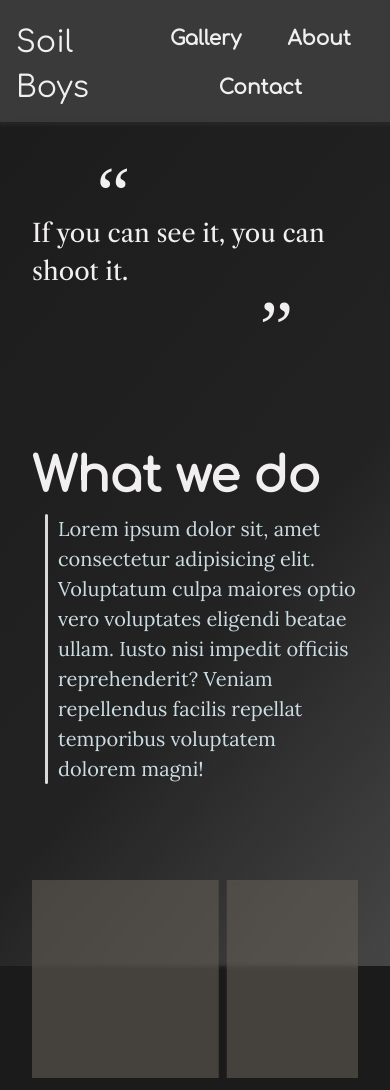
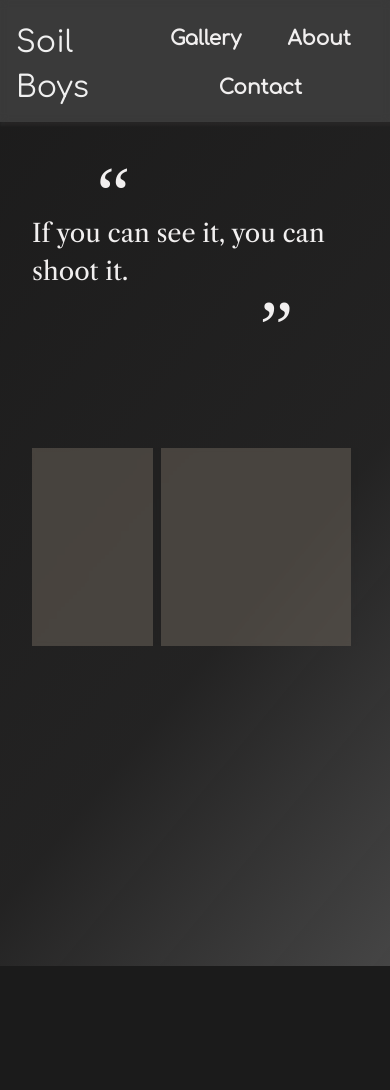
Before and after one commit to soil-boys/soil-boys-website, a React (Create React App) app in the folder soil-boys/: page / in a window 390 px wide. After the commit the page ends 844 px from the top, so only its background shows below. Built offline with nearby package versions, Linux system fonts and the light colour scheme; a web font is replaced by a local one.

Commit message:
carousel animation on mobile

```diff
--- a/soil-boys/src/App.css
+++ b/soil-boys/src/App.css
@@ -23,6 +23,7 @@
     --body-txt: Lora;
     --heading-txt: "Libre Caslon Text";
     --carousel-padding: 4rem;
+    --carousel-const: -50%;
 }
 body {
     background: var(--bg-clr-1);
@@ -58,6 +59,7 @@ button {
 }
 [select="false"], [select="false"] * {
     user-select: none !important;
+    -webkit-user-drag: none !important;
     -webkit-user-drag: none !important;
 }
 
@@ -210,7 +212,7 @@ section .content {
 }
 
 /* carousel */
-carousel {
+.carousel {
     width: 100%;
     max-height: 500px;
     display: flex;
@@ -337,13 +339,19 @@ carousel:hover .carousel-wrapper {
     0% {
         transform: translateX(0);
     }
+    50% {
+        transform: translateX(calc(var(--carousel-const) / 2));
+    }
     100% {
-        transform: translateX(calc(50%));
+        transform: translateX(calc(var(--carousel-const)));
     }
 }
 
 /* media queries */
 @media (max-width: 700px) {
+    :root {
+        --carousel-const: -200% !important;
+    }
     #main {
         padding: 0 2rem;
     }
@@ -353,10 +361,6 @@ carousel:hover .carousel-wrapper {
     .nav-link:not(.title) {
         padding-left: .6rem;
         padding-right: .6rem;
-    }
-    .carousel-box {
-        width: 100%;
-        max-width: 100%;
     }
     #quote {
         flex-direction: column;
@@ -380,6 +384,13 @@ carousel:hover .carousel-wrapper {
         margin-right: -50%;
         margin-top: -1.2rem;
     }
+    .carousel-wrapper {
+        animation-duration: 5s;
+    }
+    .carousel-box {
+        width: 100%;
+        max-width: 100%;
+    }
     section .content-wrapper {
         margin-left: 2%;
     }
--- a/soil-boys/src/App.js
+++ b/soil-boys/src/App.js
@@ -13,12 +13,14 @@ function App() {
     <>
       <Nav />
       <div id='parallax'></div>
+      <div id="main">
+        <Routes>
+          <Route path="/" exact element={<Home />} />
+          <Route path="/gallery" exact element={<Gallery />} />
+          <Route path="/about" element={<About />} />
+        </Routes>
+      </div>
       {/* <Breadcrumbs /> */}
-      <Routes>
-        <Route path="/" exact element={<Home />} />
-        <Route path="/gallery" exact element={<Gallery />} />
-				<Route path="/about" element={<About />} />
-      </Routes>
     </>
   )
 }
--- a/soil-boys/src/Assets/Pages/About.js
+++ b/soil-boys/src/Assets/Pages/About.js
@@ -2,7 +2,15 @@ import React from "react";
 
 function About() {
 
-
+    return(
+        <section className="section-1">
+            <h2 className="heading" select="false">What we do</h2>
+            <div className="content-wrapper">
+                <span className="side-bar"></span>
+                <div className="content">Lorem ipsum dolor sit, amet consectetur adipisicing elit. Voluptatum culpa maiores optio vero voluptates eligendi beatae ullam. Iusto nisi impedit officiis reprehenderit? Veniam repellendus facilis repellat temporibus voluptatem dolorem magni!</div>
+            </div>
+        </section>
+    )
 
 }
 
--- a/soil-boys/src/Assets/Pages/Home.js
+++ b/soil-boys/src/Assets/Pages/Home.js
@@ -1,10 +1,8 @@
 import React from "react";
-import { useEffect, useState } from "react";
 
 function Home() {
 
     return(
-        <div id="main">
         <>
             <div id="quote" select="false">
                 <span className="quote-start">“</span>
@@ -12,18 +10,11 @@ function Home() {
                 <span className="quote-end">”</span>
             </div>
             <section className="section-1">
-                    <h2 className="heading" select="false">What we do</h2>
-                    <div className="content-wrapper">
-                        <span className="side-bar"></span>
-                        <div className="content">Lorem ipsum dolor sit, amet consectetur adipisicing elit. Voluptatum culpa maiores optio vero voluptates eligendi beatae ullam. Iusto nisi impedit officiis reprehenderit? Veniam repellendus facilis repellat temporibus voluptatem dolorem magni!</div>
-                    </div>
-                </section>
-                <section className="section-2">
-                    <carousel>
+                <div className="carousel">
                     <button className="handle left">
                         <span className="material-symbols-rounded">navigate_before</span>
                     </button>
-                        <div className="carousel-wrapper">
+                    <div className="carousel-wrapper" select="false">
                         <div className="carousel-box"></div>
                         <div className="carousel-box"></div>
                         <div className="carousel-box"></div>
@@ -38,10 +29,9 @@ function Home() {
                     <button className="handle right">
                         <span className="material-symbols-rounded">navigate_next</span>
                     </button>
-                    </carousel>
+                </div>
             </section>
         </>
-        </div>
     )
 
 }
```
Lines whose indentation alone changed are shown as unchanged.
